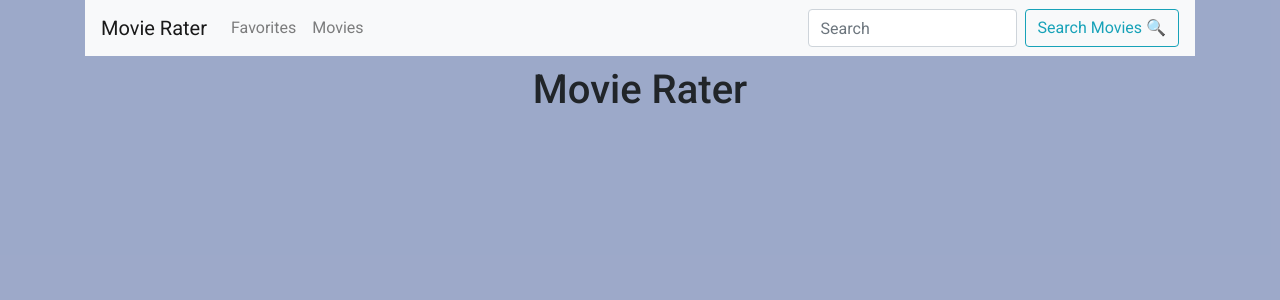
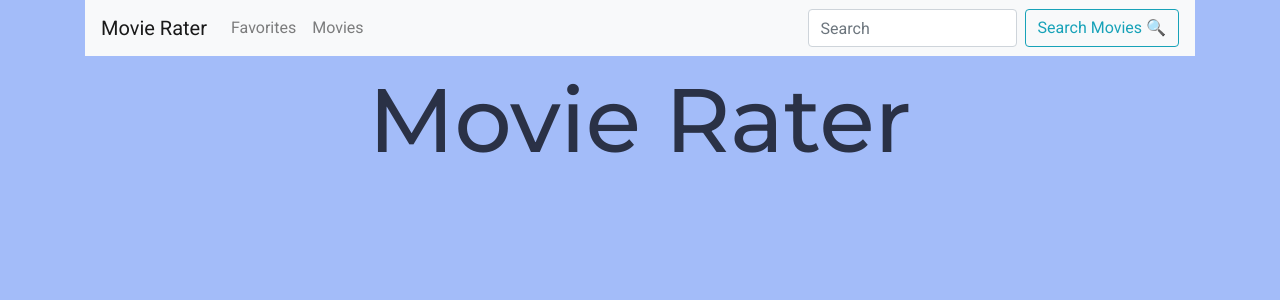
Before and after one commit to myk245/movie-rater, a React (Create React App) app: page / in a window 1280 px wide. Shown: the top 300 px of the page. Built offline with nearby package versions, Linux system fonts and the light colour scheme.

Commit message:
font styling

```diff
--- a/public/index.html
+++ b/public/index.html
@@ -11,7 +11,11 @@
     />
     <link rel="apple-touch-icon" href="%PUBLIC_URL%/logo192.png" />
     <link rel="preconnect" href="https://fonts.gstatic.com">
+    <!-- fonts -->
     <link href="https://fonts.googleapis.com/css2?family=Roboto:ital,wght@0,300;0,400;0,500;1,300;1,400&display=swap" rel="stylesheet">
+    <link rel="preconnect" href="https://fonts.gstatic.com">
+    <link href="https://fonts.googleapis.com/css2?family=Montserrat:ital,wght@0,300;0,400;0,500;1,300;1,400&display=swap"
+      rel="stylesheet">
     <!--
       manifest.json provides metadata used when your web app is installed on a
       user's mobile device or desktop. See https://developers.google.com/web/fundamentals/web-app-manifest/
--- a/src/App.css
+++ b/src/App.css
@@ -7,6 +7,6 @@
 .App {
   text-align: center;
   font-family: 'Roboto', sans-serif;
-  background-color: rgba(16, 47, 124, 0.411);
+  background-color: #a3bcf9;
   min-height: 100vh;
 }
--- a/src/Styles.css
+++ b/src/Styles.css
@@ -1,6 +1,9 @@
 .app-header {
    margin-top: 10px;
    margin-top: 10px;
+   font-family: 'Montserrat', sans-serif;
+   font-size: 90px;
+   color: #2a3146;
 }
 
 .movie-container {
@@ -14,7 +17,7 @@
 
 .movie-card {
    background-color: #f4f4f4;
-   font-family: Arial, Helvetica, sans-serif;
+   font-family: 'Roboto', sans-serif;
    width: 300px;
    height: 450px;
    font-size: 16px;
```
